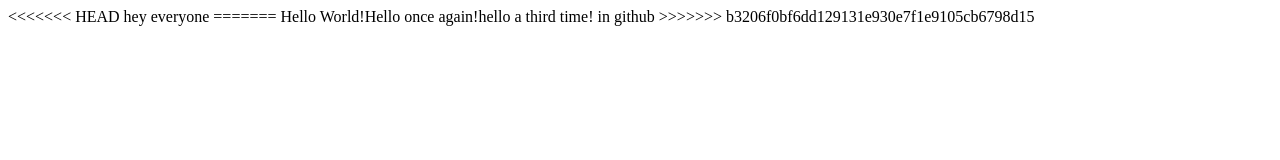
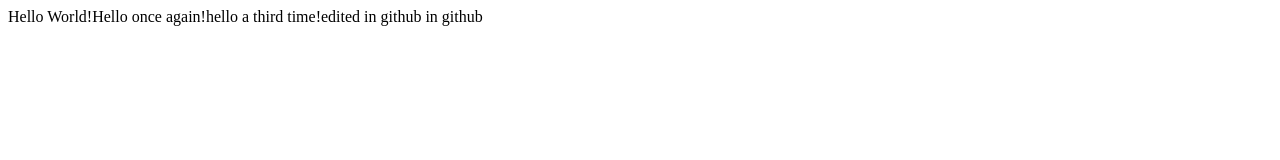
Before and after one commit to LijaAlex12/Repository2, a plain HTML site: page hello.html in a window 1280 px wide. Drawn offline with Linux system fonts and the light colour scheme.

Commit message:
Update hello.html

```diff
--- a/hello.html
+++ b/hello.html
@@ -4,11 +4,9 @@
     <title>My Webpage</title>
   </head>
   <body>
-<<<<<<< HEAD
-     hey everyone
-=======
-    Hello World!Hello once again!hello a third time!
+
+    Hello World!Hello once again!hello a third time!edited in github
     in github
->>>>>>> b3206f0bf6dd129131e930e7f1e9105cb6798d15
+
   </body>
 </html>
```
